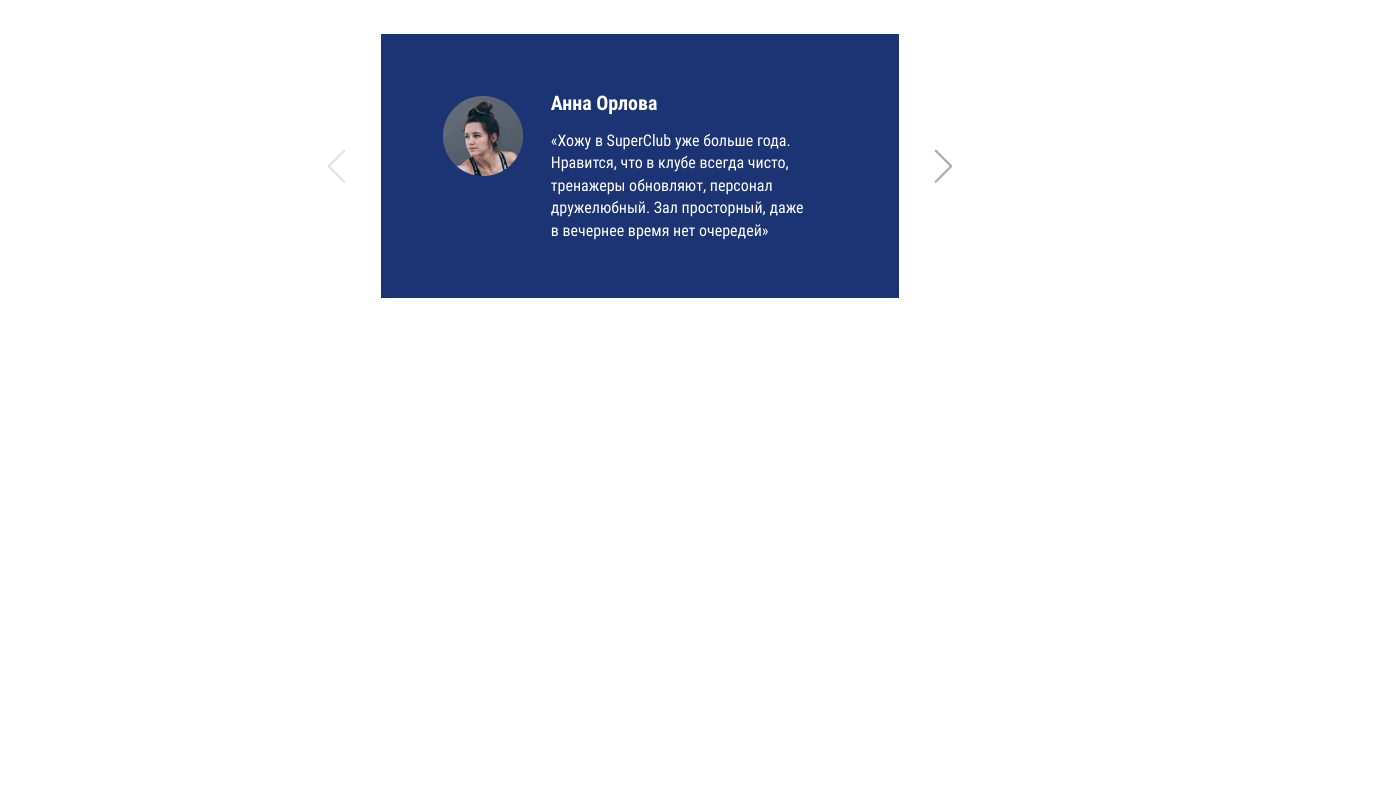
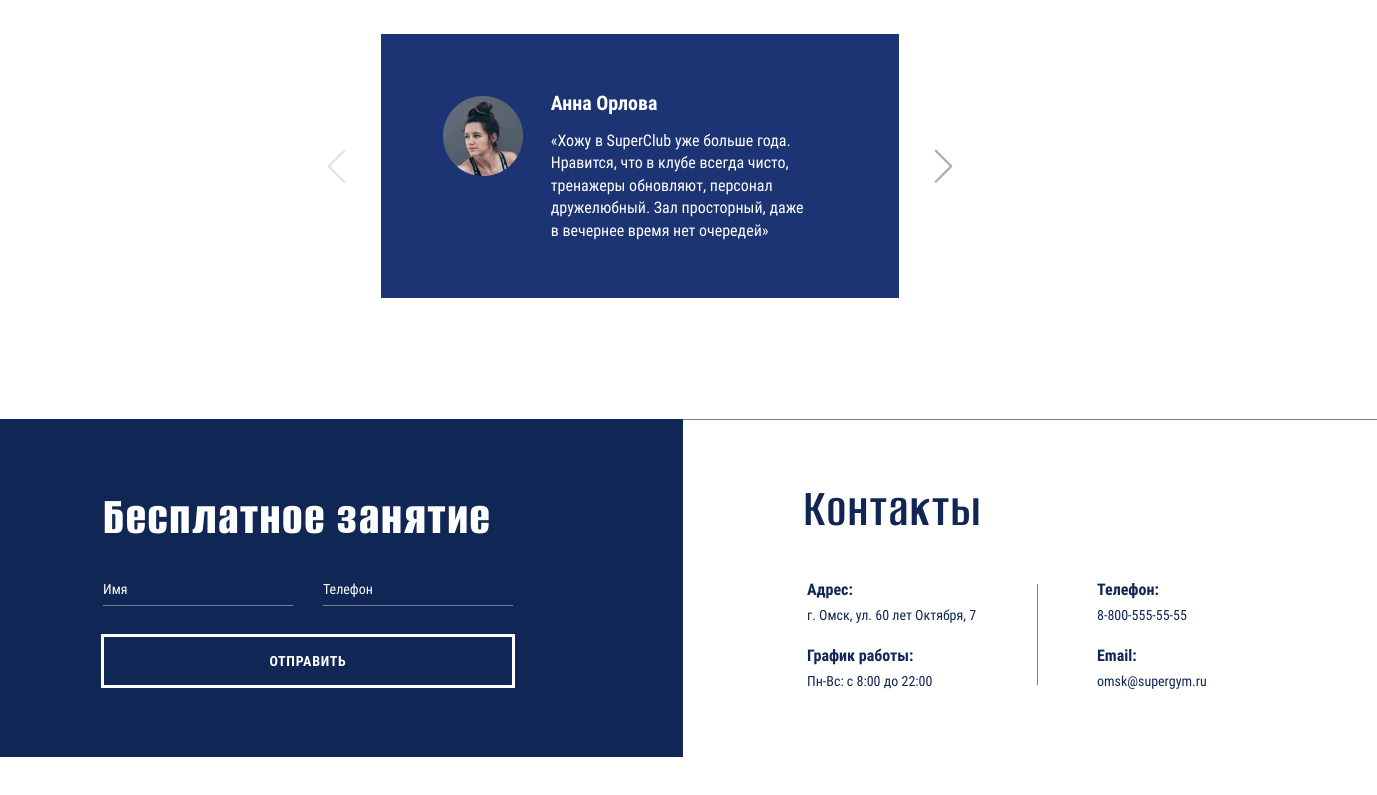
Before and after one commit to paseek/SuperGym, a website: page source/index.html in a window 1280 px wide. Shown: the part 5047-5842 px from the top of the page, 1377 px wide, since content can reach past the window. Before the commit the page ends 5466 px from the top, so only its background shows below. Drawn offline with nearby package versions, Linux system fonts and the light colour scheme; files that its build step writes are made by us from their sources; files whose address does not match are found by name.

Commit message:
Верстаю восьмой экран - контакты

```diff
--- a/source/index.html
+++ b/source/index.html
@@ -640,6 +640,45 @@
           </div>
         </div>
       </section>
+      <div class="site__wrapper">
+        <section class="form" data-form-validate>
+          <div class="form__wrapper">
+            <h2>Бесплатное занятие</h2>
+            <form action="https://echo.htmlacademy.ru/" method="post" autocomplete="off">
+              <label for=" name" data-required data-validate-type="text" data-message-base="Введите свое имя">
+                <input id="name" type="text" name="name" placeholder="Имя" required>
+              </label>
+              <label for="phone" data-required data-validate-type="phone" data-message-base="Введите свой телефон">
+                <input id="phone" type="tel" name="Phone" placeholder="Телефон" required pattern="[0-9]{11}"">
+              </label>
+              <button class=" form__button" type="submit">Отправить</button>
+            </form>
+          </div>
+        </section>
+        <section class="contacts">
+          <div class="contacts__wrapper">
+            <h2>Контакты</h2>
+            <ul class="contacts__list">
+              <li class="contacts__item">
+                <h3>Адрес:</h3>
+                <address>г. Омск, ул. 60 лет Октября, 7</address>
+              </li>
+              <li class="contacts__item contacts__item-phone">
+                <h3>Телефон:</h3>
+                <a href="tel:+78005555555">8-800-555-55-55</a>
+              </li>
+              <li class="contacts__item contacts__item-time">
+                <h3>График работы:</h3>
+                <p>Пн-Вс: с 8:00 до 22:00</p>
+              </li>
+              <li class="contacts__item">
+                <h3>Email:</h3>
+                <a href="mailto:omsk@supergym.ru">omsk@supergym.ru</a>
+              </li>
+            </ul>
+          </div>
+        </section>
+      </div>
       <!-- <section class="intro">
         <div class="container">
           <h1>Тестовая страница.</h1>
--- a/source/js/modules/form-validate/callback.js
+++ b/source/js/modules/form-validate/callback.js
@@ -1,6 +1,7 @@
 
 const baseSuccessCallback = (event) => {
-  event.preventDefault();
+  // event.preventDefault();
+  event.target.submit();
   // В данном колбеке бэкендер, либо разработчик при необходимости будет писать запрос на отправку формы на сервер и обрабатывать возможные ошибки или успешную отправку формы на сервер
 };
 
--- a/source/js/modules/form-validate/form.js
+++ b/source/js/modules/form-validate/form.js
@@ -59,7 +59,9 @@ export class Form {
   }
 
   _onFormSubmit(event, callback = null) {
-    if (this.validateForm(event.target) && callback) {
+    // if (this.validateForm(event.target) && callback) {
+    const result = this.validateForm(event.target);
+    if (result === true && callback) {
       this._callbacks[callback].successCallback(event);
       if (this._callbacks[callback].reset) {
         setTimeout(() => {
@@ -71,6 +73,9 @@ export class Form {
     if (!this.validateForm(event.target) && callback) {
       this._callbacks[callback].errorCallback(event);
       return;
+    }
+    if (result === true) {
+      event.target.submit();
     }
   }
 
--- /dev/null
+++ b/source/sass/blocks/contacts.scss
@@ -0,0 +1,159 @@
+.contacts {
+  width: 100%;
+  background-color: $white;
+  border-top: 1px solid $light-state-grey;
+  display: grid;
+}
+
+.contacts__wrapper {
+  padding-top: 56px;
+  padding-right: 170px;
+  padding-bottom: 50px;
+  padding-left: 120px;
+  justify-self: start;
+
+  @include vp-1199 {
+    padding: 0;
+    padding-top: 62px;
+    padding-bottom: 50px;
+    margin: 0 auto;
+    transform: translateX(12px)
+  }
+
+  @include vp-767 {
+    justify-self: unset;
+    transform: translateX(0);
+    padding-top: 64px;
+    padding-right: 15px;
+    padding-left: 15px;
+    margin: 0;
+  }
+}
+
+.contacts h2 {
+  font-family: $ff-alumni;
+  font-weight: 600;
+  font-size: 54px;
+  line-height: 65px;
+  letter-spacing: 0.03em;
+  margin: 0;
+  margin-bottom: 37px;
+
+  @include vp-1199 {
+    font-size: 42px;
+    line-height: 50px;
+    margin-bottom: 32px;
+  }
+
+  @include vp-767 {
+    font-size: 32px;
+    line-height: 38px;
+    margin-bottom: 34px;
+  }
+}
+
+.contacts__list {
+  width: 404px;
+  display: grid;
+  grid-template-columns: 1fr 1fr;
+  column-gap: 116px;
+  row-gap: 17px;
+  list-style-type: none;
+  padding: 0;
+  margin: 0;
+  position: relative;
+
+  @include vp-1199 {
+    width: 100%;
+    column-gap: 96px;
+    row-gap: 20px;
+  }
+
+  @include vp-767 {
+    grid-template-columns: 1fr;
+  }
+}
+
+.contacts__list::after {
+  position: absolute;
+  content: "";
+  width: 1px;
+  background-color: $light-state-grey;
+  height: 88%;
+  top: 6px;
+  left: 58%;
+  margin: auto;
+
+  @include vp-1199 {
+    height: 80%;
+    top: 8px;
+    left: 50%;
+  }
+
+  @include vp-767 {
+    display: none;
+  }
+}
+
+.contacts__item {
+  width: 170px;
+  margin-left: 4px;
+
+  @include vp-1199 {
+    width: 218px;
+    margin-left: 0;
+  }
+}
+
+.contacts__item h3 {
+  font-weight: 700;
+  font-size: 16px;
+  line-height: 24px;
+  margin: 0;
+  margin-bottom: 1px;
+
+  @include vp-1199 {
+    font-size: 20px;
+    line-height: 30px;
+    margin-bottom: 5px;
+  }
+}
+
+.contacts__item address {
+  all: initial;
+}
+
+.contacts__item p,
+.contacts__item address,
+.contacts__item a {
+  font-family: $ff-roboto;
+  font-weight: 400;
+  font-size: 14px;
+  line-height: 21px;
+  color: $sapphire;
+  margin: 0;
+  margin-top: 3px;
+
+  @include vp-1199 {
+    font-size: 18px;
+    line-height: 27px;
+  }
+}
+
+.contacts__item a {
+  @include hover-focus {
+    border-bottom: 1px solid $sapphire;
+  }
+}
+
+.contacts__item:nth-child(2n) {
+  @include vp-767 {
+    order: 1;
+  }
+}
+
+// .contacts__item-phone {
+//   @include vp-767 {
+//     order: 2;
+//   }
+// }
--- /dev/null
+++ b/source/sass/blocks/form.scss
@@ -0,0 +1,145 @@
+.form {
+  display: grid;
+  width: 100%;
+  background-color: $sapphire;
+  color: $white;
+}
+
+.form__wrapper {
+  max-width: 683px;
+  color: $white;
+  padding-top: 56px;
+  padding-right: 170px;
+  padding-bottom: 69px;
+  padding-left: 103px;
+  justify-self: end;
+
+  @include vp-1199 {
+    padding: 0;
+    padding-top: 62px;
+    padding-bottom: 68px;
+    margin: 0 auto;
+    transform: translateX(-17px)
+  }
+
+  @include vp-767 {
+    transform: translateX(0);
+    justify-self: unset;
+    padding-top: 64px;
+    padding-right: 15px;
+    padding-left: 15px;
+    margin: 0;
+  }
+}
+
+.form h2 {
+  font-family: $ff-alumni;
+  font-weight: 800;
+  font-size: 54px;
+  line-height: 84px;
+  letter-spacing: 0.03em;
+  margin: 0;
+  margin-bottom: 15px;
+
+  @include vp-1199 {
+    font-weight: 700;
+    font-size: 42px;
+    line-height: 50px;
+    margin-bottom: 30px;
+  }
+
+  @include vp-767 {
+    font-weight: 600;
+    font-size: 32px;
+    line-height: 38px;
+    margin-bottom: 32px;
+  }
+}
+
+.form form {
+  width: 410px;
+  display: grid;
+  grid-template-columns: 1fr 1fr;
+  column-gap: 30px;
+  row-gap: 28px;
+
+  @include vp-1199 {
+    width: 472px;
+    column-gap: 60px;
+    row-gap: 27px;
+  }
+
+  @include vp-767 {
+    width: 100%;
+    grid-template-columns: 1fr;
+    row-gap: 29px;
+  }
+}
+
+.form input {
+  width: 100%;
+  color: $white;
+  border: none;
+  background-color: transparent;
+  border-bottom: 1px solid $light-state-grey;
+  padding-top: 6px;
+  padding-right: 0;
+  padding-bottom: 6px;
+  padding-left: 0;
+}
+
+.form input::placeholder {
+  font-family: $ff-roboto;
+  font-weight: 400;
+  font-size: 14px;
+  line-height: 16px;
+  color: $white;
+}
+
+.form__button {
+  grid-column: -1/1;
+  font-weight: 700;
+  font-size: 14px;
+  line-height: 16px;
+  letter-spacing: 0.05em;
+  text-transform: uppercase;
+  text-align: center;
+  color: $white;
+  border: 3px solid $white;
+  background-color: transparent;
+  padding-top: 16px;
+  padding-right: 16px;
+  padding-bottom: 16px;
+  padding-left: 16px;
+  margin-left: -2px;
+  margin-right: -2px;
+  cursor: pointer;
+
+  @include vp-767 {
+    margin-top: 9px;
+  }
+
+  @include hover-focus {
+    color: #102654;
+    background-color: $white;
+    border-color: $white;
+  }
+}
+
+.form__hint {
+  font-weight: 400;
+  font-size: 14px;
+  line-height: 16px;
+}
+
+.form label {
+  position: relative;
+}
+
+.form span {
+  position: absolute;
+  top: 30px;
+  left: 0;
+  font-size: 12px;
+  color: $crimson;
+}
--- a/source/sass/blocks/review.scss
+++ b/source/sass/blocks/review.scss
@@ -4,10 +4,12 @@
 
   @include vp-1199 {
     padding-top: 32px;
+    padding-bottom: 100px;
   }
 
   @include vp-767 {
     padding-top: 3px;
+    padding-bottom: 70px;
   }
 }
 
--- /dev/null
+++ b/source/sass/blocks/site.scss
@@ -0,0 +1,10 @@
+.site__wrapper {
+  display: grid;
+  grid-template-columns: 1fr 1fr;
+  padding-bottom: 400px;
+
+  @include vp-1199 {
+    grid-template-columns: 1fr;
+  }
+
+}
--- a/source/sass/style.scss
+++ b/source/sass/style.scss
@@ -31,6 +31,9 @@
 @import "blocks/advantages";
 @import "blocks/sale";
 @import "blocks/review";
+@import "blocks/contacts";
+@import "blocks/form";
+@import "blocks/site";
 
 // JS - module css
 // ---------------------------------
```
Also changed, not shown: build/css/style.css, build/css/style.min.css, build/index.html, build/js/main.min.js, 2 other files.
